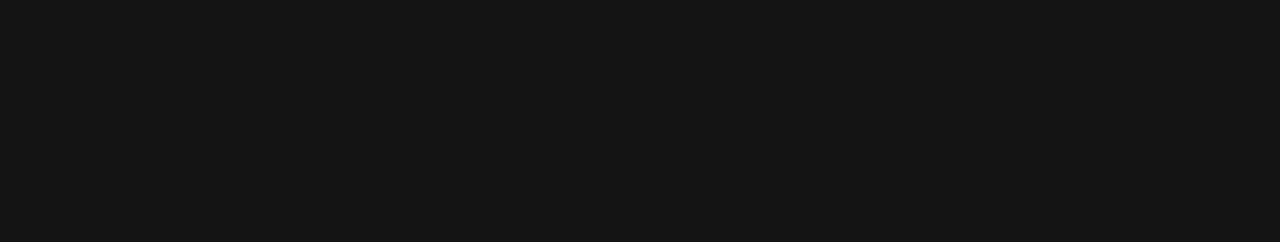
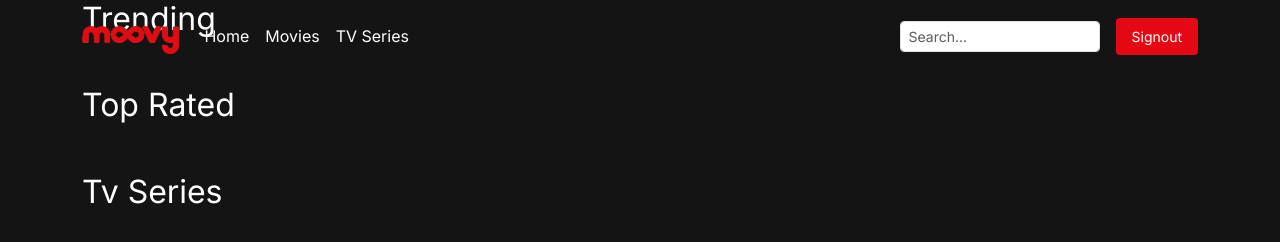
Before and after one commit to Ahmed-Aseel/ITI_Moovy-App, a website with bundled scripts: page public/index.html in a window 1280 px wide. Built offline with nearby package versions, Linux system fonts and the light colour scheme.

Commit message:
Enhance homepage layout in index.html by adding navigation links, logo, and search functionality for improved user experience

```diff
--- a/public/index.html
+++ b/public/index.html
@@ -3,13 +3,59 @@
 <head>
     <meta charset="UTF-8">
     <meta name="viewport" content="width=device-width, initial-scale=1.0">
-    <title>Moovy</title>
+    <link rel="icon" type="image/x-icon" href="images/favicon.ico" />
+    <title>Moovy - Home</title>
+    <link rel="stylesheet" href="https://cdnjs.cloudflare.com/ajax/libs/font-awesome/6.5.0/css/all.min.css">
     <link rel="stylesheet" href="css/bootstrap.min.css">
     <link rel="stylesheet" href="css/style.css">
 </head>
 <body>
+    <div class="home">
+        <div class="container">
+            <nav id="mainNav" class="navbar fixed-top py-3">
+                <div class="container d-flex justify-content-between align-items-center flex-wrap">
+                    <div class="d-flex align-items-center gap-4 flex-wrap">
+                        <a href="index.html" class="home-logo d-flex align-items-center">
+                            <img src="images/moovy-logo.png" alt="Moovy Logo" style="height: 40px;" />
+                        </a>
+
+                        <ul class="nav-links d-flex gap-3 align-items-center mb-0 list-unstyled">
+                            <li><a href="index.html" class="nav-link text-white">Home</a></li>
+                            <li><a href="#trending" class="nav-link text-white">Movies</a></li>
+                            <li><a href="#tvSeries" class="nav-link text-white">TV Series</a></li>
+                        </ul>
+                    </div>
+
+                    <div class="d-flex align-items-center gap-3 mt-3 mt-lg-0">
+                        <input type="text" id="searchInput" class="form-control form-control-sm" placeholder="Search..."
+                            style="max-width: 200px;" autocomplete="off" />
+                        <button id="signoutBtn" class="btn btn-danger btn-sm">Signout</button>
+                    </div>
+                </div>
+            </nav>
+
+            <main class="home-main">
+                <section id="trending" class="mb-5">
+                    <h2 class="mb-3">Trending</h2>
+                    <div class="scroll-container" id="trendingList"></div>
+                </section>
+                <section id="topRated" class="mb-5">
+                    <h2 class="mb-3">Top Rated</h2>
+                    <div class="scroll-container" id="topRatedList"></div>
+                </section>
+                <section id="tvSeries" class="mb-5">
+                    <h2 class="mb-3">Tv Series</h2>
+                    <div class="scroll-container" id="tvSeriesList"></div>
+                </section>
+            </main>
+        </div>
+    </div>
+
+    <!-- Custom popup message -->
+    <div id="popupMessage" class="position-fixed top-0 start-50 translate-middle-x alert d-none"
+        style="z-index: 1055; margin-top: 1rem;"></div>
 
     <script src="js/bootstrap.bundle.min.js"></script>
-    <script src="js/index.js"></script>
+    <script type="module" src="js/index.js"></script>
 </body>
 </html>
```
